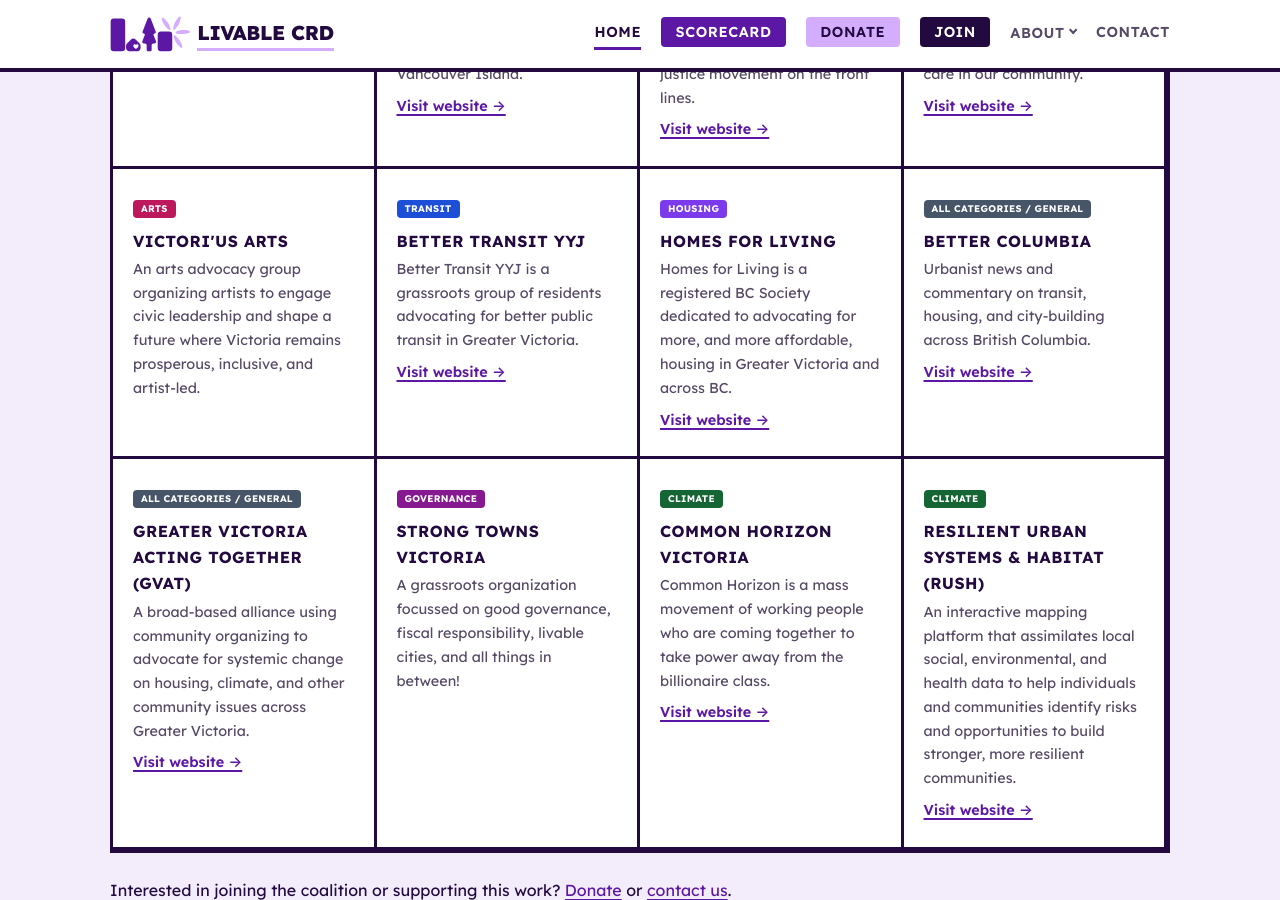
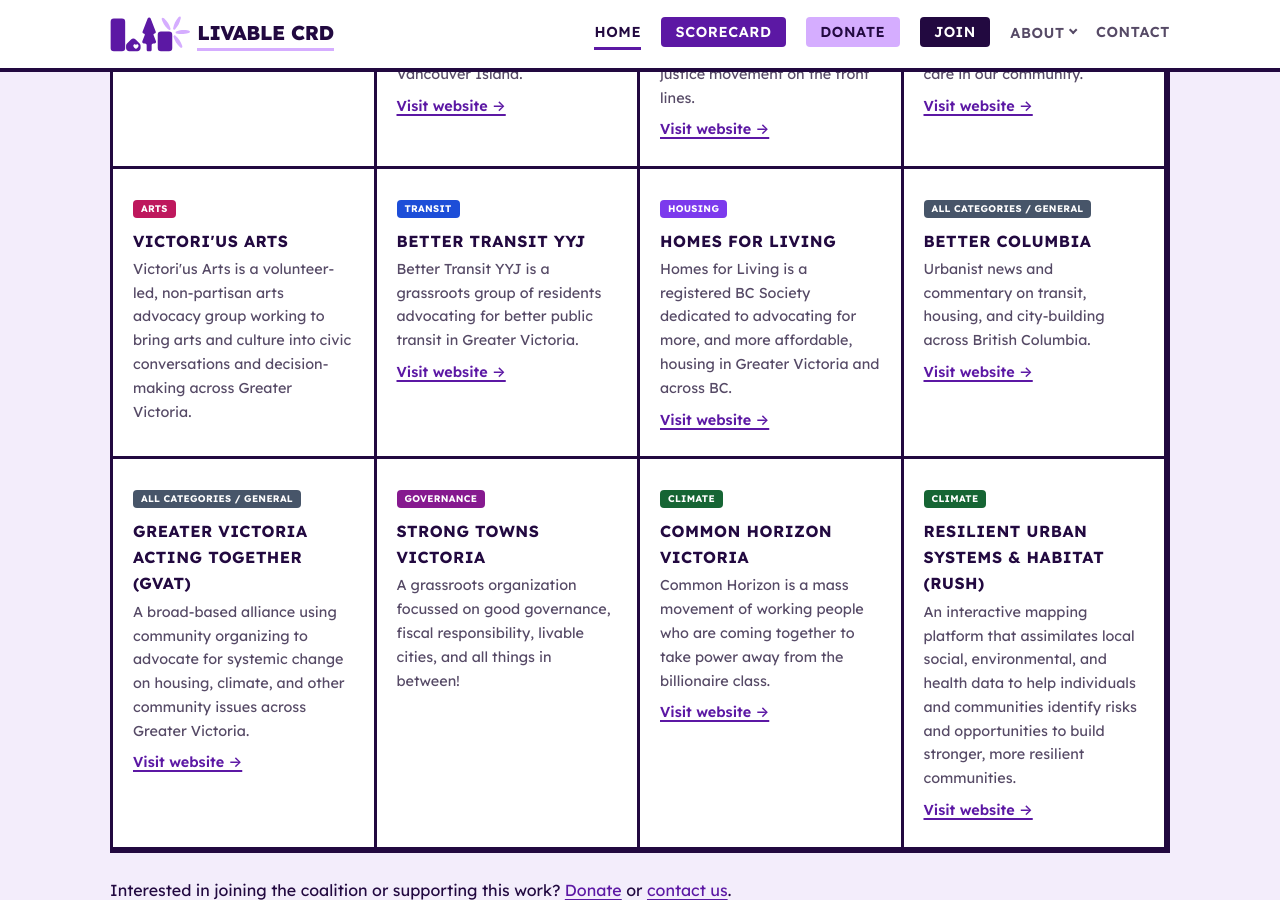
Before and after one commit to LaputanMachines/livable-crd-website, a Jekyll site: the page built from index.md, in a window 1280 px wide and 900 px high, scrolled down 2049 px. Built offline with Jekyll 4.4.1, drawn with Linux system fonts in a browser that asks for light colours.

Commit message:
content: update the Victori'us Arts partner blurb
Replace the partner note with the group's own description, which
emphasizes their volunteer-led, non-partisan character.

Co-Authored-By: Claude Opus 5 (1M context) <noreply@anthropic.com>

```diff
--- a/_data/partners.yml
+++ b/_data/partners.yml
@@ -33,7 +33,7 @@
   url: https://www.familydoctorsforsaanich.ca/
   category: healthcare
 - name: Victori'us Arts
-  note: An arts advocacy group organizing artists to engage civic leadership and shape a future where Victoria remains prosperous, inclusive, and artist-led.
+  note: Victori'us Arts is a volunteer-led, non-partisan arts advocacy group working to bring arts and culture into civic conversations and decision-making across Greater Victoria.
   category: arts
 - name: Better Transit YYJ
   note: Better Transit YYJ is a grassroots group of residents advocating for better public transit in Greater Victoria.
```
